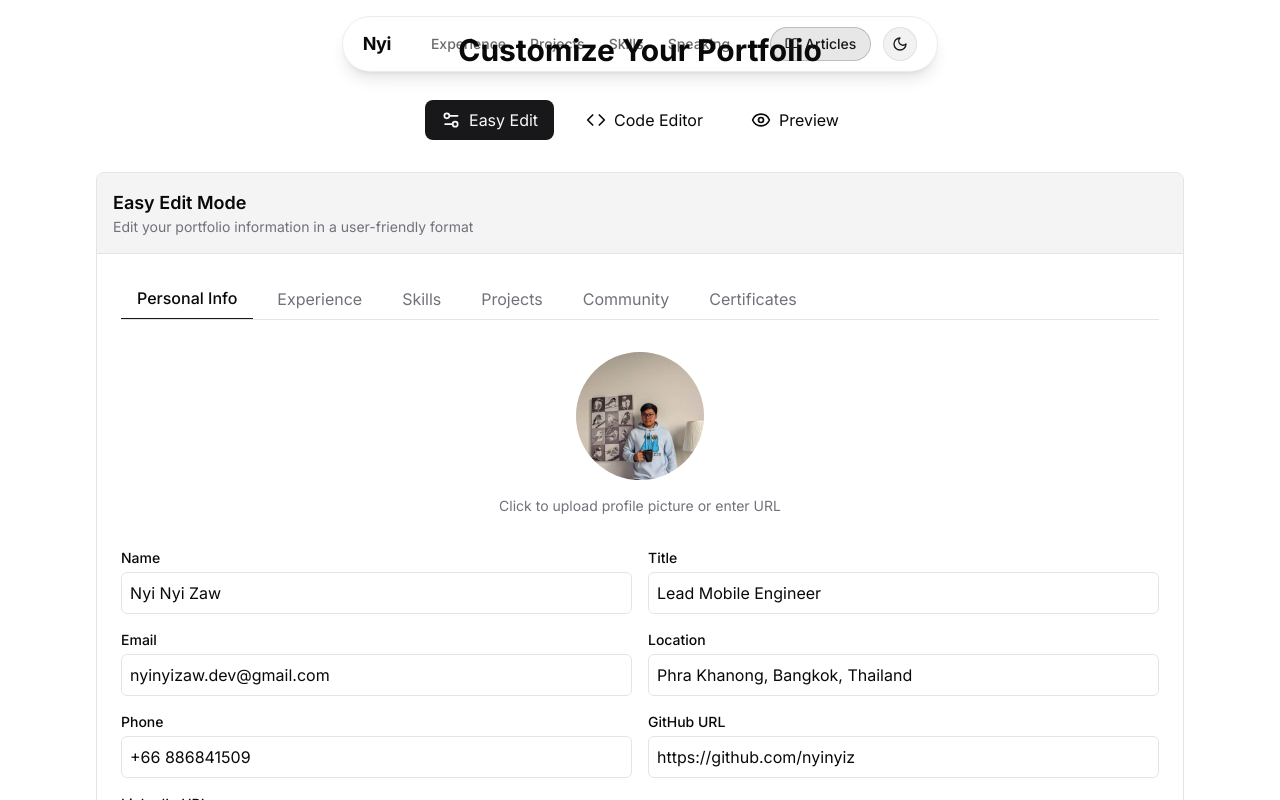
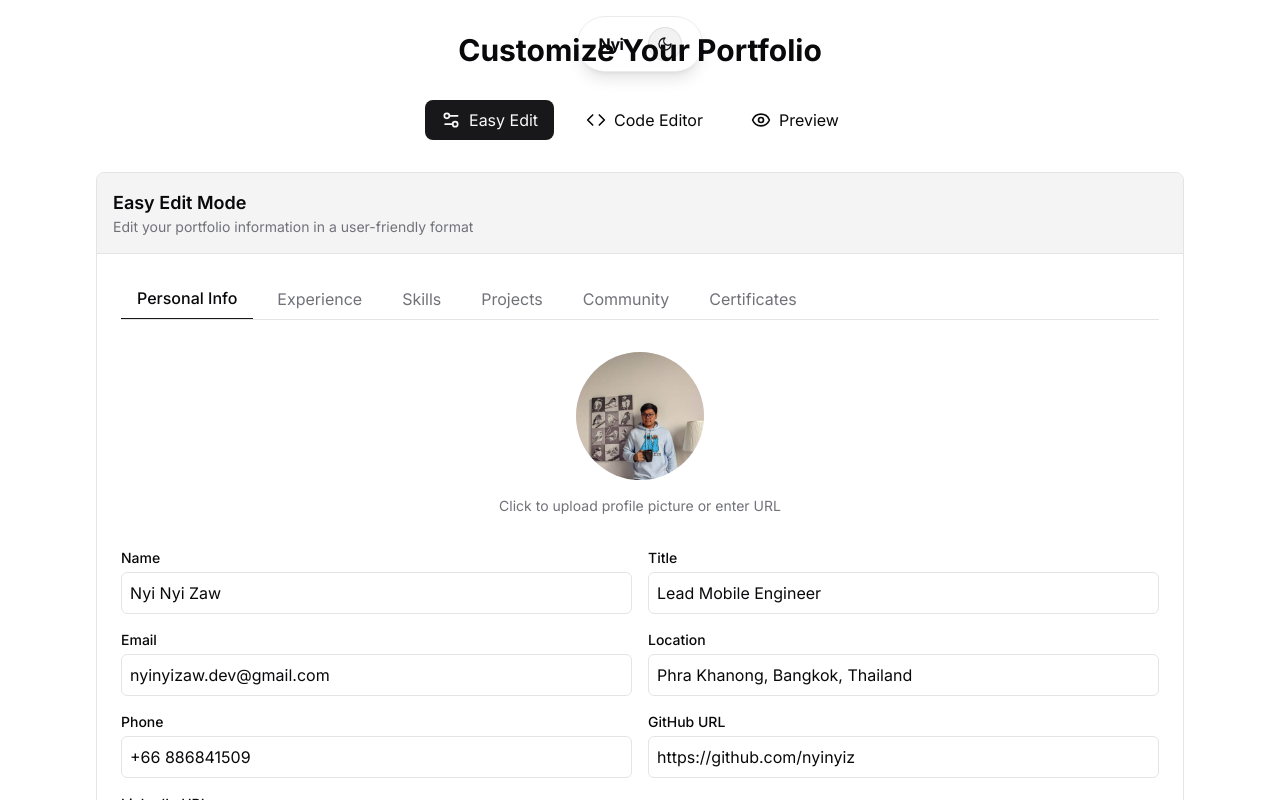
Before and after one commit to nyinyiz/resume, a Next.js app: page /clone in a window 1280 px wide. Shown: the top 800 px of the page. Built offline with nearby package versions, Linux system fonts and the light colour scheme.

Commit message:
fix: article pages — consistent navbar, back button goes to portfolio
Navbar on /articles routes now matches home: transparent edge bar with
'← Portfolio' back link instead of glass pill with dead section anchors.
Article 'Back to Articles' links updated to '/' (portfolio home).

```diff
--- a/src/app/articles/local-llm-old-phone/ArticleClient.tsx
+++ b/src/app/articles/local-llm-old-phone/ArticleClient.tsx
@@ -139,13 +139,13 @@ export default function ArticleClient() {
         <div className="flex items-center justify-between mb-8">
           <motion.div initial={{ opacity: 0, x: -10 }} animate={{ opacity: 1, x: 0 }}>
             <Link
-              href="/articles"
+              href="/"
               className="group inline-flex items-center gap-2 text-sm font-bold uppercase tracking-widest text-foreground/40 hover:text-primary transition-colors"
             >
               <div className="p-2 rounded-full border border-foreground/10 group-hover:border-primary/30 transition-colors">
                 <ArrowLeft className="w-4 h-4 group-hover:-translate-x-1 transition-transform" />
               </div>
-              Back to Articles
+              Back to Portfolio
             </Link>
           </motion.div>
 
@@ -480,11 +480,11 @@ export default function ArticleClient() {
               {copied ? "Copied to Clipboard" : "Share Article"}
             </button>
             <Link
-              href="/articles"
+              href="/"
               className="flex items-center gap-2.5 px-7 py-3.5 bg-foreground text-background rounded-full font-bold text-sm hover:opacity-90 active:scale-95 transition-all"
             >
               <ArrowLeft size={16} />
-              More Articles
+              Back to Portfolio
             </Link>
           </div>
         </motion.footer>
--- a/src/components/Navbar.tsx
+++ b/src/components/Navbar.tsx
@@ -3,17 +3,11 @@
 import { useTheme } from "next-themes";
 import Link from "next/link";
 import { useState, useEffect } from "react";
-import { Moon, Sun, BookOpen } from "lucide-react";
+import { Moon, Sun, BookOpen, ArrowLeft } from "lucide-react";
 import { resumeData } from "@/data/resume";
 import { motion, useScroll, useMotionValueEvent } from "framer-motion";
 import { usePathname } from "next/navigation";
 
-const navLinks = [
-  { href: "#experience", label: "Experience" },
-  { href: "#projects",   label: "Projects"   },
-  { href: "#skills",     label: "Skills"     },
-  { href: "#speaking",   label: "Speaking"   },
-];
 
 export default function Navbar() {
   const [mounted, setMounted] = useState(false);
@@ -31,10 +25,11 @@ export default function Navbar() {
   });
 
   if (!mounted) return null;
-  const isHome = pathname === "/";
+  const isHome     = pathname === "/";
+  const isArticles = pathname.startsWith("/articles");
 
-  // ── Home route: edge-to-edge minimal bar ─────────────────────────────────────
-  if (isHome) {
+  // ── Home + article routes: edge-to-edge minimal bar ──────────────────────────
+  if (isHome || isArticles) {
     return (
       <motion.nav
         initial={{ opacity: 0, y: -8 }}
@@ -42,16 +37,27 @@ export default function Navbar() {
         transition={{ duration: 0.5, ease: [0.22, 1, 0.36, 1], delay: 0.2 }}
         className="fixed top-0 left-0 right-0 z-[70] flex items-center justify-between px-6 sm:px-10 h-16"
       >
-        {/* Brand */}
+        {/* Left: brand or back-to-portfolio */}
+        {isArticles ? (
+          <Link
+            href="/"
+            className="group inline-flex items-center gap-1.5 text-sm font-medium text-foreground/50 hover:text-foreground transition-colors duration-200"
+          >
+            <ArrowLeft size={14} className="group-hover:-translate-x-0.5 transition-transform duration-200" />
+            Portfolio
+          </Link>
+        ) : (
           <Link
             href="/"
             className="font-heading text-base font-bold text-foreground/80 tracking-tight hover:text-foreground transition-colors duration-200"
           >
             {firstName}
           </Link>
+        )}
 
-        {/* Actions */}
+        {/* Right: articles link (home only) + theme toggle */}
         <div className="flex items-center gap-2">
+          {isHome && (
             <Link
               href="/articles"
               className="flex items-center gap-1.5 text-foreground/60 text-sm font-medium hover:text-foreground px-3 py-1.5 rounded-full hover:bg-foreground/[0.06] transition-all duration-200"
@@ -59,16 +65,14 @@ export default function Navbar() {
               <BookOpen className="w-3.5 h-3.5" />
               <span>Articles</span>
             </Link>
+          )}
 
           <button
             onClick={() => setTheme(theme === "dark" ? "light" : "dark")}
             aria-label="Toggle theme"
             className="p-2 rounded-full text-foreground/50 hover:text-foreground hover:bg-foreground/[0.06] transition-all duration-200"
           >
-            {theme === "dark"
-              ? <Sun size={16} />
-              : <Moon size={16} />
-            }
+            {theme === "dark" ? <Sun size={16} /> : <Moon size={16} />}
           </button>
         </div>
       </motion.nav>
@@ -83,39 +87,10 @@ export default function Navbar() {
       transition={{ duration: 0.3, ease: [0.22, 1, 0.36, 1] }}
       className="fixed top-4 left-0 right-0 z-[70] flex justify-center px-4"
     >
-      <div className="glass rounded-full px-5 py-2.5 flex items-center gap-6 md:gap-10 shadow-lg shadow-black/10 border border-foreground/[0.08]">
-
-        {/* Brand */}
-        <Link
-          href="/"
-          className="font-heading text-lg font-bold text-foreground shrink-0 tracking-tight"
-        >
+      <div className="glass rounded-full px-5 py-2.5 flex items-center gap-6 shadow-lg shadow-black/10 border border-foreground/[0.08]">
+        <Link href="/" className="font-heading text-base font-bold text-foreground shrink-0 tracking-tight">
           {firstName}
         </Link>
-
-        {/* Nav links */}
-        <div className="hidden md:flex items-center gap-6">
-          {navLinks.map(({ href, label }) => (
-            <Link
-              key={href}
-              href={href}
-              className="text-sm font-medium text-foreground/60 hover:text-foreground transition-colors duration-200"
-            >
-              {label}
-            </Link>
-          ))}
-        </div>
-
-        {/* Actions */}
-        <div className="flex items-center gap-3">
-          <Link
-            href="/articles"
-            className="flex items-center gap-1.5 text-primary text-sm font-medium bg-primary/10 hover:bg-primary/15 border border-primary/20 px-3.5 py-1.5 rounded-full transition-colors duration-200"
-          >
-            <BookOpen className="w-3.5 h-3.5" />
-            <span className="hidden sm:inline">Articles</span>
-          </Link>
-
         <button
           onClick={() => setTheme(theme === "dark" ? "light" : "dark")}
           aria-label="Toggle theme"
@@ -127,8 +102,6 @@ export default function Navbar() {
           }
         </button>
       </div>
-
-      </div>
     </motion.nav>
   );
 }
```
Lines whose indentation alone changed are shown as unchanged.
